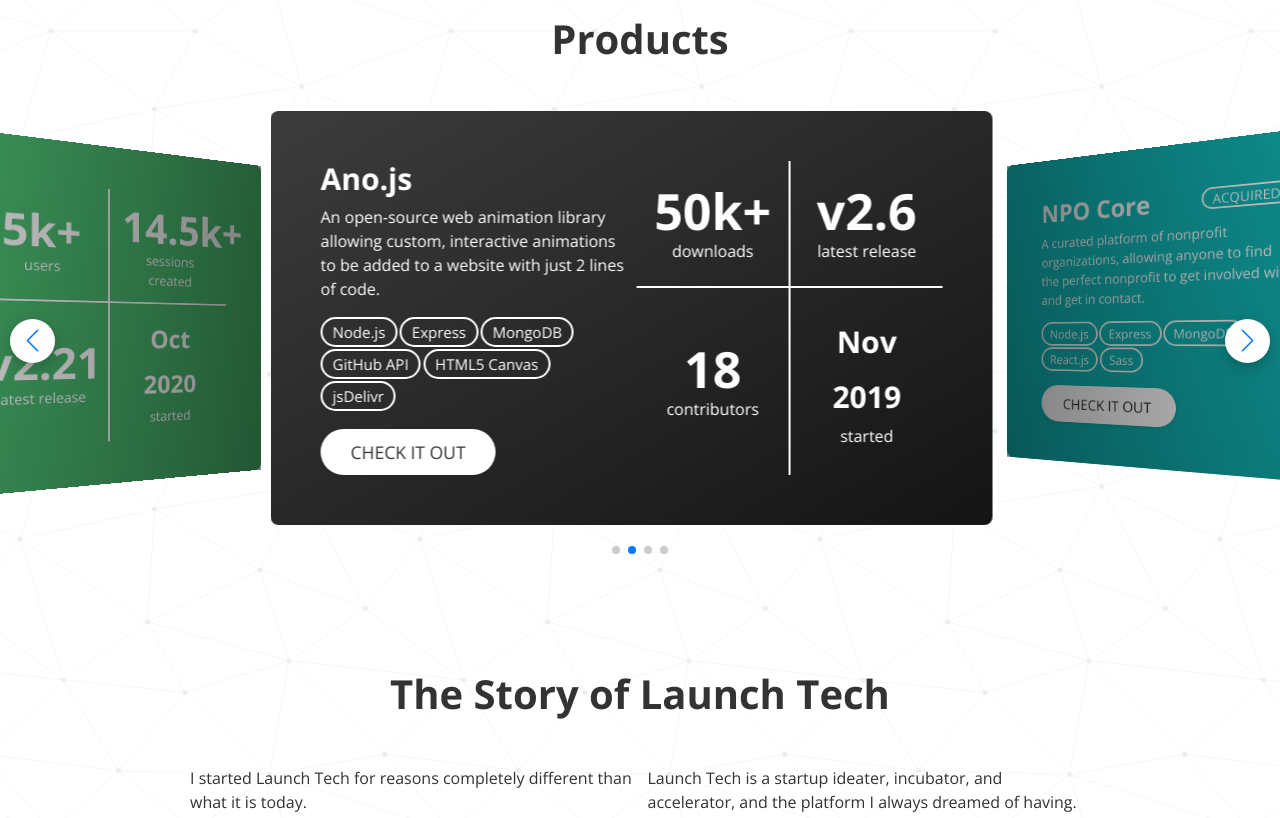
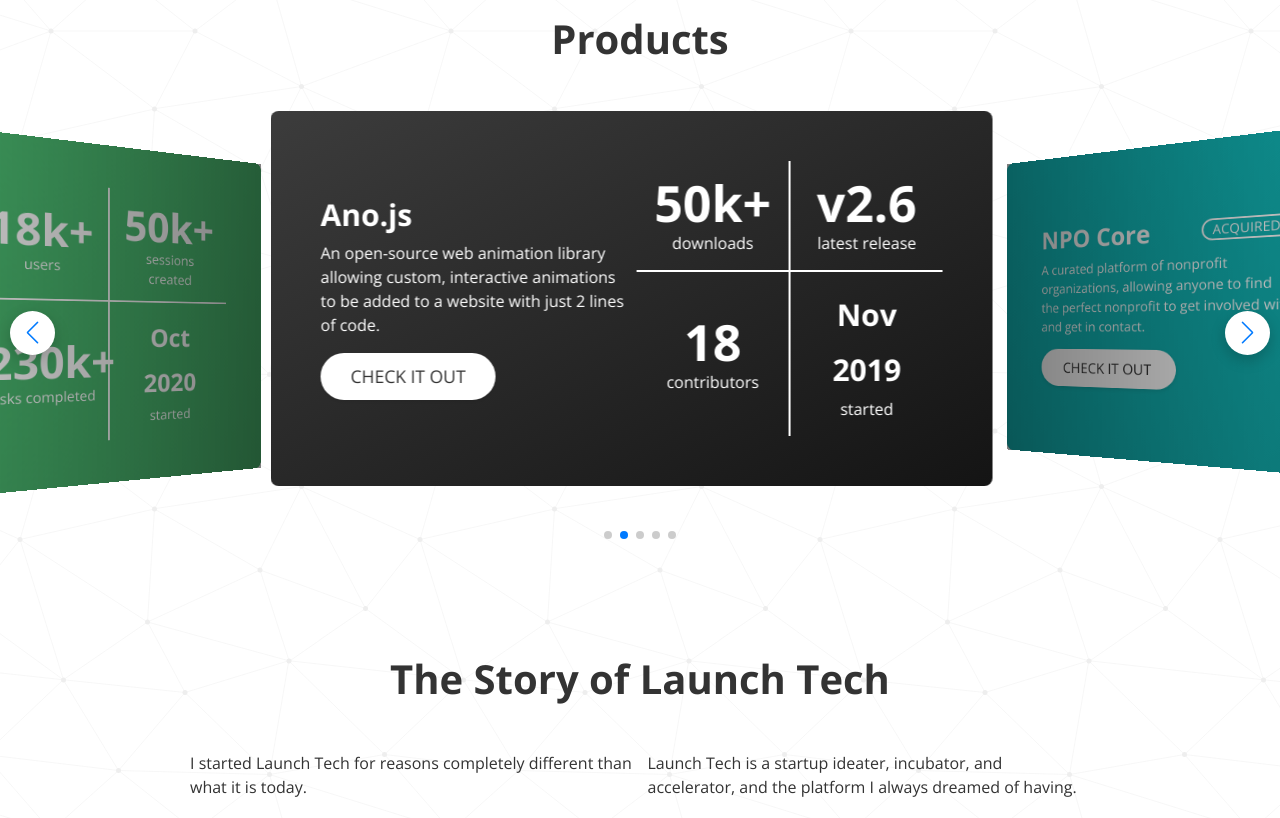
Before and after one commit to calixo888/launchtechllc, a Next.js app: page / in a window 1280 px wide. Shown: the part 1360-2178 px from the top of the page. Built offline with nearby package versions, Linux system fonts and the light colour scheme.

Commit message:
modified products

```diff
--- a/data/products.js
+++ b/data/products.js
@@ -1,24 +1,24 @@
 export default [
   {
     title: "Hours",
-    description: "The best virtual studying platform for students, helping them to create study sessions with their friends.",
+    description: "The #1 virtual studying platform for students, helping them to create study sessions with their friends.",
     link: "https://hours.zone",
     tags: [
       "Node.js", "Express", "Next.js", "React.js", "Socket.io", "MongoDB", "Sass"
     ],
-    featured: true,
-    acquired: false,
+    featured: false,
+    acquired: true,
     tag1: {
-      value: "5k+",
+      value: "18k+",
       label: "users"
     },
     tag2: {
-      value: "14.5k+",
+      value: "50k+",
       label: "sessions created"
     },
     tag3: {
-      value: "v2.21",
-      label: "latest release"
+      value: "230k+",
+      label: "tasks completed"
     },
     tag4: {
       value: "Oct 2020",
@@ -88,7 +88,7 @@
     }
   },{
     title: "w3hacks",
-    description: "A platform where anyone can learn to code through real-world practices.",
+    description: "Teaching anyone to code through learning by doing, real-world practices, and iterative learning.",
     link: "http://w3hacks.com/",
     tags: [
       "Python", "Django", "PostgreSQL", "Sass", "Handlebars"
@@ -112,8 +112,39 @@
       label: "started"
     },
     colors: {
-      primary: "#212529",
-      secondary: "#1c1f22"
+      // primary: "#023a70",
+      primary: "#00203F",
+      secondary: "#00203F"
+    }
+  },{
+    title: "Ortexo",
+    description: "Accelerating the student success through tailor-made, niche-based software platforms.",
+    link: "https://ortexo.com/",
+    tags: [
+      "Brand"
+    ],
+    featured: false,
+    acquired: true,
+    tag1: {
+      value: "75+",
+      label: "partners"
+    },
+    tag2: {
+      value: "13",
+      label: "team members"
+    },
+    tag3: {
+      value: "3",
+      label: "products"
+    },
+    tag4: {
+      value: "Apr 2020",
+      label: "started"
+    },
+    colors: {
+      // primary: "#012380",
+      primary: "#00154f",
+      secondary: "#00154f"
     }
   }
 ]
--- a/pages/index.js
+++ b/pages/index.js
@@ -155,12 +155,14 @@
                         </div>
                       </h3>
                       <p>{product.description}</p>
-                      <div className="tags">
-                        {product.tags.map((tag, i) => (
-                          <span className="tag">{tag}</span>
-                        ))}
-                      </div>
-                      <a className="button-light mt-3" href={product.link} target="_blank">Check it out</a>
+                      {
+                        // <div className="tags">
+                        //   {product.tags.map((tag, i) => (
+                        //     <span className="tag">{tag}</span>
+                        //   ))}
+                        // </div>
+                      }
+                      <a className="button-light" href={product.link} target="_blank">Check it out</a>
                     </div>
                     <div>
                       <table>
--- a/styles/imports/sections/products.scss
+++ b/styles/imports/sections/products.scss
@@ -34,7 +34,7 @@
   }
 
   & .split-grid {
-    align-items: stretch !important;
+    align-items: center !important;
     grid-gap: 10px;
 
     & table {
```
